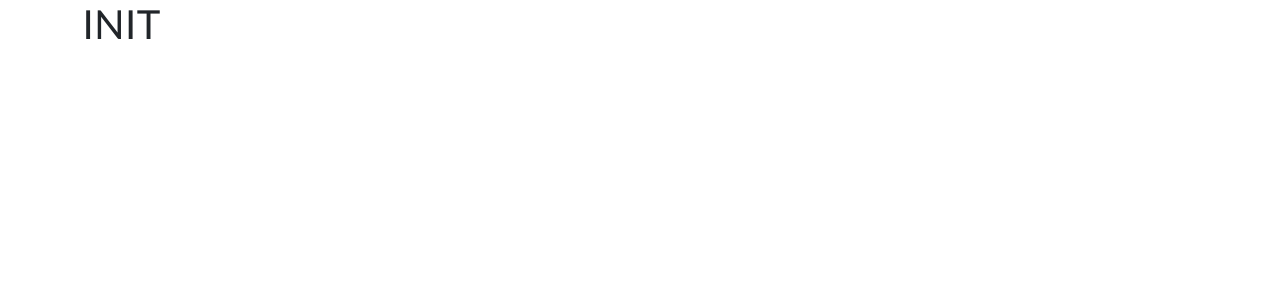
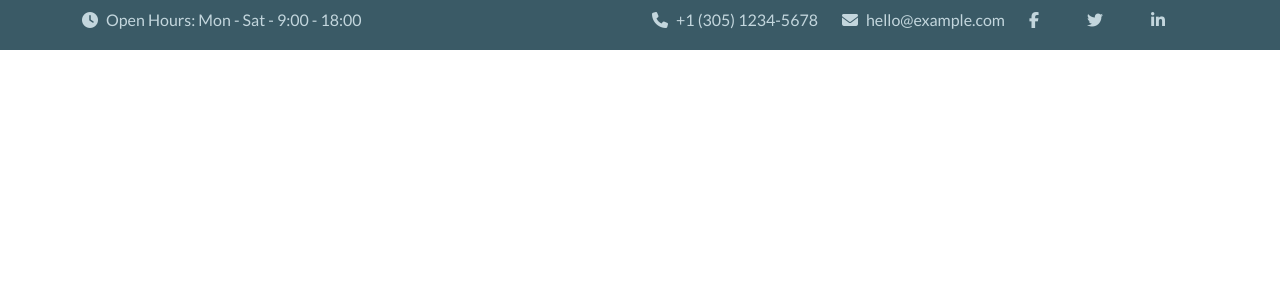
Before and after one commit to carmelopalumbo/proj-html-vuejs, a Vue app: page / in a window 1280 px wide. Shown: the top 300 px of the page. Built offline with nearby package versions, Linux system fonts and the light colour scheme.

Commit message:
add-openhours-component

```diff
--- a/package.json
+++ b/package.json
@@ -10,6 +10,7 @@
   },
   "dependencies": {
     "@fontsource/lato": "^4.5.10",
+    "@fortawesome/fontawesome-free": "^6.2.1",
     "bootstrap": "^5.2.3",
     "vue": "^3.2.41"
   },
--- a/src/App.vue
+++ b/src/App.vue
@@ -1,13 +1,21 @@
 <script>
+import AppHeader from "./components/AppHeader.vue";
+import AppMain from "./components/AppMain.vue";
+import AppFooter from "./components/AppFooter.vue";
 export default {
   name: "App",
+  components: {
+    AppHeader,
+    AppMain,
+    AppFooter,
+  },
 };
 </script>
 
 <template>
-  <div class="container">
-    <h1>INIT</h1>
-  </div>
+  <AppHeader />
+  <AppMain />
+  <AppFooter />
 </template>
 
 <style lang="scss">
--- a/src/components/AppHeader.vue
+++ b/src/components/AppHeader.vue
@@ -1,9 +1,21 @@
 <script>
+import openhours from "./partials/openhours.vue";
+import menujumbo from "./partials/menujumbo.vue";
+
 export default {
-  name: "App",
+  name: "AppHeader",
+  components: {
+    openhours,
+    menujumbo,
+  },
 };
 </script>
 
-<template></template>
+<template>
+  <header>
+    <openhours />
+    <menujumbo />
+  </header>
+</template>
 
-<style></style>
+<style lang="scss" scoped></style>
--- a/src/components/partials/openhours.vue
+++ b/src/components/partials/openhours.vue
@@ -4,6 +4,37 @@ export default {
 };
 </script>
 
-<template></template>
+<template>
+  <div class="openhours">
+    <div class="container">
+      <div class="row d-flex justify-content-between pt-2">
+        <div class="col">
+          <i class="fa-solid fa-clock"></i>
+          <span class="ms-2">Open Hours: Mon - Sat - 9:00 - 18:00</span>
+        </div>
+        <div class="col">
+          <i class="fa-solid fa-phone"></i>
+          <span class="ms-2">+1 (305) 1234-5678</span>
+          <i class="fa-solid fa-envelope ms-4"></i>
+          <span class="ms-2">hello@example.com</span>
+          <i class="fa-brands fa-facebook-f mx-4"></i>
+          <i class="fa-brands fa-twitter mx-4"></i>
+          <i class="fa-brands fa-linkedin-in mx-4"></i>
+        </div>
+      </div>
+    </div>
+  </div>
+</template>
 
-<style></style>
+<style lang="scss" scoped>
+@use "../../style/partials/palette" as *;
+@use "../../style/partials/vars" as *;
+.openhours {
+  height: 50px;
+  background-color: darken($smaltblue, 15);
+  color: lighten($smaltblue, 35%);
+  i {
+    cursor: pointer;
+  }
+}
+</style>
--- a/src/style/general.scss
+++ b/src/style/general.scss
@@ -1,4 +1,6 @@
-@use './partials/vars' as *;
+@use './partials/vars' as *; //vars
+
+//font
 @import 'node_modules/bootstrap/scss/bootstrap';
 @import 'node_modules/@fontsource/lato/100.css';
 @import 'node_modules/@fontsource/lato/300.css';
@@ -6,4 +8,6 @@
 @import 'node_modules/@fontsource/lato/700.css';
 @import 'node_modules/@fontsource/lato/900.css';
 
+@import 'node_modules/@fortawesome/fontawesome-free/css/all.min.css'; //font awesome
+
 body { font-family: "Lato", sans-serif; }
```
Also changed, not shown: src/data/store.js (added), 1 other file (tests, documents, lock files or other folders).
